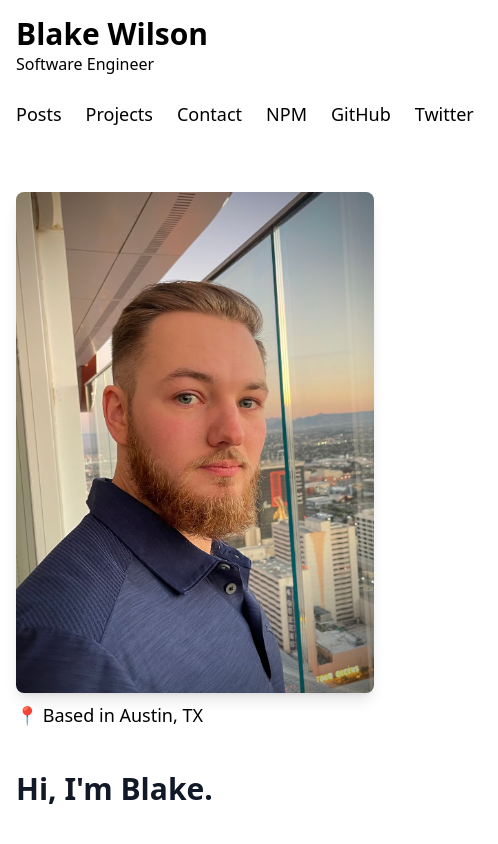
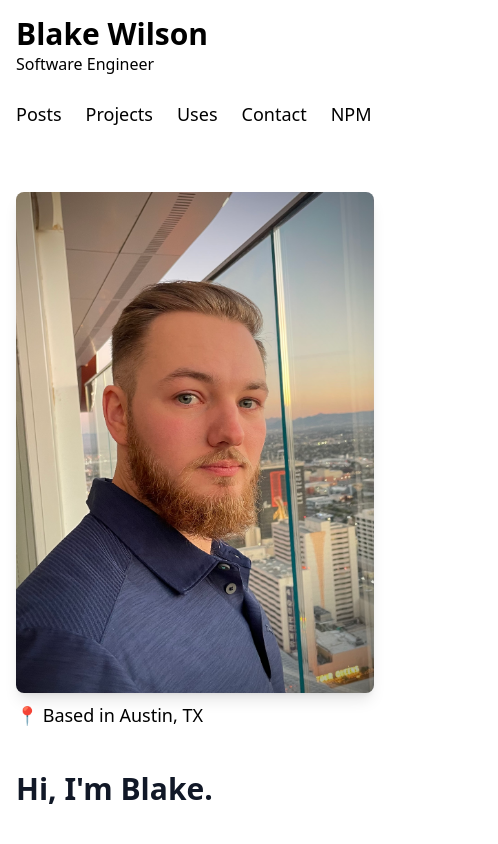
Before and after one commit to blakewilson/blake.id, a Next.js app: page / in a window 390 px wide. Shown: the top 844 px of the page, 498 px wide, since content can reach past the window. Built offline with nearby package versions, Linux system fonts and the light colour scheme.

Commit message:
Add horizontal scrolling to menu on mobile

```diff
--- a/components/header.tsx
+++ b/components/header.tsx
@@ -11,7 +11,7 @@ export default function Header() {
           <div className="text-md">Software Engineer</div>
         </Link>
 
-        <ul className="flex items-center">
+        <ul className="w-full md:w-auto overflow-x-auto md:overflow-x-visible flex items-center">
           <li className="mr-6">
             <Link className="text-lg text-black dark:text-white" href="/posts">
               Posts
@@ -23,6 +23,11 @@ export default function Header() {
               href="/projects"
             >
               Projects
+            </Link>
+          </li>
+          <li className="mr-6">
+            <Link className="text-lg text-black dark:text-white" href="/uses">
+              Uses
             </Link>
           </li>
           <li className="mr-6">
```
